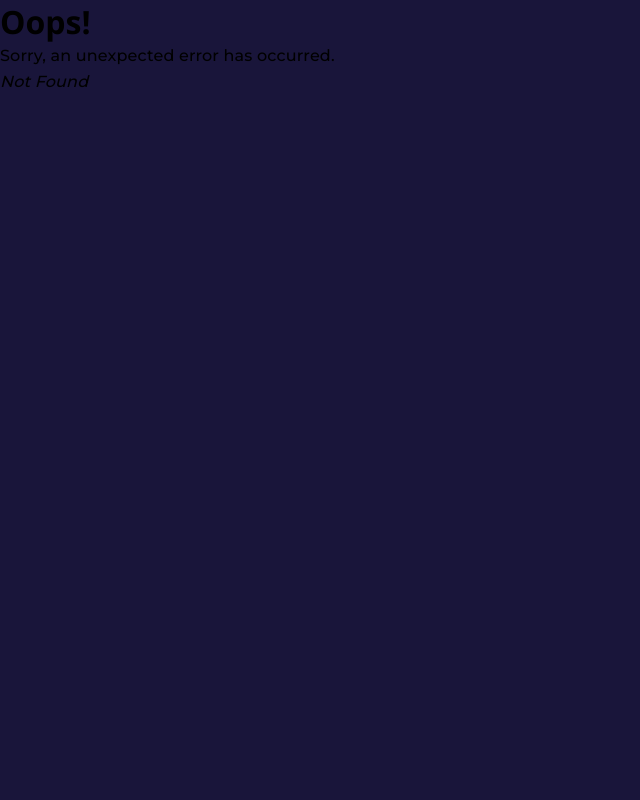
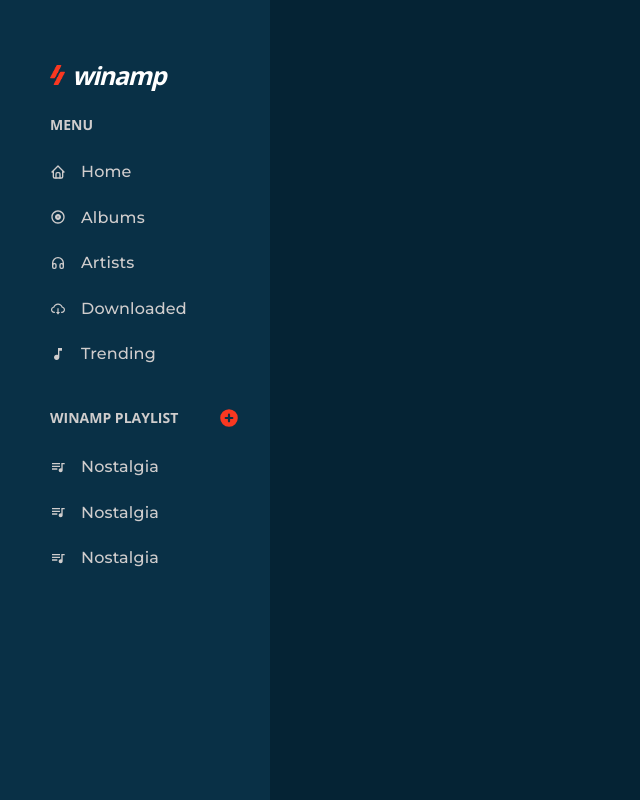
Before and after one commit to Nkiriobasi/winamp-clone, a React (Create React App) app: page /music-player in a window 1280 px wide. Before the commit this address had no page. Shown: the whole page, without its empty margins (0-640 px from the left). Built offline with nearby package versions, Linux system fonts and the light colour scheme.

Commit message:
added fixed sidebar navigation

```diff
--- a/src/index.js
+++ b/src/index.js
@@ -1,7 +1,7 @@
 import React from 'react';
 import ReactDOM from 'react-dom/client';
 import './styles/global.scss';
-import { Home, Error } from './pages'
+import { Home, Error, MusicPlayer } from './pages'
 import { createBrowserRouter, RouterProvider } from "react-router-dom";
 
 
@@ -11,6 +11,10 @@
     element: <Home />,
     errorElement: <Error />,
   },
+  {
+    path: "/music-player",
+    element: <MusicPlayer />
+  }
 ]);
 
 
--- a/src/pages/MusicPlayer/MusicPlayer.jsx
+++ b/src/pages/MusicPlayer/MusicPlayer.jsx
@@ -1,10 +1,97 @@
 import React from 'react'
 import '../../styles/musicPlayer.scss'
+import { Images } from '../../static'
+import { Link } from 'react-router-dom'
+import { TbHome, TbHeadphones } from 'react-icons/tb'
+import { MdOutlineAlbum, MdMusicNote, MdQueueMusic } from 'react-icons/md'
+import { AiOutlineCloudDownload } from 'react-icons/ai'
+import { HiPlusCircle } from 'react-icons/hi'
 
 
 const MusicPlayer = () => {
   return (
-    <React.Fragment></React.Fragment>
+    <React.Fragment>
+      <aside>
+        <div className="wrapper">
+          <div className="logo__wrapper">
+            <img src={Images.WinampRedLogo} alt="logo" />
+            <h4>winamp</h4>
+          </div>
+
+          <div className="menu">
+            <h4 className="menu__title">MENU</h4>
+
+            <ul>
+              <li>
+                <Link to='/music-player' className="menu__item-link">
+                  <span className="icon"><TbHome /></span>
+                  <span className="item">Home</span>
+                </Link>
+              </li>
+
+              <li>
+                <Link to='/music-player/albums' className="menu__item-link">
+                  <span className="icon"><MdOutlineAlbum /></span>
+                  <span className="item">Albums</span>
+                </Link>
+              </li>
+
+              <li>
+                <Link to='/music-player/artists' className="menu__item-link">
+                  <span className="icon"><TbHeadphones /></span>
+                  <span className="item">Artists</span>
+                </Link>
+              </li>
+
+              <li>
+                <Link to='/music-player/downloaded' className="menu__item-link">
+                  <span className="icon"><AiOutlineCloudDownload /></span>
+                  <span className="item">Downloaded</span>
+                </Link>
+              </li>
+
+              <li>
+                <Link to='/music-player/trending' className="menu__item-link">
+                  <span className="icon"><MdMusicNote /></span>
+                  <span className="item">Trending</span>
+                </Link>
+              </li>
+            </ul>
+          </div>
+
+
+          <div className='menu'>
+            <div className="menu-wrapper">
+              <h4 className="menu__title">WINAMP PLAYLIST</h4>
+              <span className=""><HiPlusCircle className="playlist__icon" /></span>
+            </div>
+
+            <ul>
+              <li>
+                <Link to='/music-player' className="menu__item-link">
+                  <span className="icon"><MdQueueMusic /></span>
+                  <span className="item">Nostalgia</span>
+                </Link>
+              </li>
+
+              <li>
+                <Link to='/music-player' className="menu__item-link">
+                  <span className="icon"><MdQueueMusic /></span>
+                  <span className="item">Nostalgia</span>
+                </Link>
+              </li>
+
+              <li>
+                <Link to='/music-player' className="menu__item-link">
+                  <span className="icon"><MdQueueMusic /></span>
+                  <span className="item">Nostalgia</span>
+                </Link>
+              </li>
+            </ul>
+          </div>
+        </div>
+      </aside>
+    </React.Fragment>
   )
 }
 
--- a/src/static/Images.js
+++ b/src/static/Images.js
@@ -1,4 +1,5 @@
 import WinampLogo from '../assets/Winamp-logo.png'
+import WinampRedLogo from '../assets/winamp-red-logo.png'
 import Creators from '../assets/creators-1.png'
 import Download from '../assets/download.png'
 import EmbeddedImage from '../assets/embedded-image.svg'
@@ -18,6 +19,7 @@
 // eslint-disable-next-line import/no-anonymous-default-export
 export default {
     WinampLogo,
+    WinampRedLogo,
     Creators,
     Download,
     EmbeddedImage,
--- a/src/styles/global.scss
+++ b/src/styles/global.scss
@@ -14,7 +14,7 @@
   list-style: none;
 }
 body {
-  background-color: #19153a;
+  background: rgb(5, 35, 52);
   width: 100%;
   font-family: 'Open Sans', sans-serif;
 }
--- a/src/styles/musicPlayer.scss
+++ b/src/styles/musicPlayer.scss
@@ -0,0 +1,100 @@
+@use './variables' as v;
+
+aside {
+
+    .wrapper {
+        background: rgb(9, 48, 70);
+        position: fixed;
+        top: 0;
+        left: 0;
+        width: 270px;
+        height: 100%;
+        padding: 50px 0 50px 50px;
+        transition: all 0.5s ease;
+
+        .logo__wrapper {
+            width: 100%;
+            height: 50px;
+            display: flex;
+            align-items: center;
+            justify-content: flex-start;
+            margin-bottom: 15px;
+
+            img {
+                display: inline-block;
+                height: 40%;
+                width: 15px;
+            }
+
+            h4 {
+                display: inline-block;
+                width: 60%;
+                color: v.$white-color;
+                padding: 5px 5px 5px 7px;
+                font-size: 25px;
+                line-height: 1;
+                letter-spacing: -0.05em;
+                font-style: italic;
+            }
+        }
+
+
+        .menu {
+
+            .menu__title {
+                color: rgb(208, 205, 205);
+                font-weight: 700;
+                font-size: 0.875rem;
+            }
+
+            ul {
+                margin-top: 25px;
+                margin-bottom: 40px;
+
+                li {
+                    margin-bottom: 20px;
+
+                    .menu__item-link {
+                        display: block;
+                        position: relative;
+                        font-size: 1rem;
+                        color: rgb(208, 205, 205);
+                        display: flex;
+                        align-items: center;
+
+                        &:hover, &:active {
+                            border-right: 2px solid v.$red-color;
+                            color: v.$white-color;
+                        }
+
+
+                        .icon {
+                            height: 20px;
+                        }
+
+                        .item {
+                            margin-left: 15px;
+                        }
+                    }
+                }
+            }
+
+            .menu-wrapper {
+                display: flex;
+                align-items: center;
+
+                span {
+                    width: 22px;
+                    height: 22px;
+                    color: v.$red-color;
+                    margin-left: 40px;
+
+                    .playlist__icon {
+                        width: 100%;
+                        height: 100%;
+                    }
+                }
+            }
+        }
+    }
+}
```
Also changed, not shown: src/assets/winamp-red-logo.png (added).
